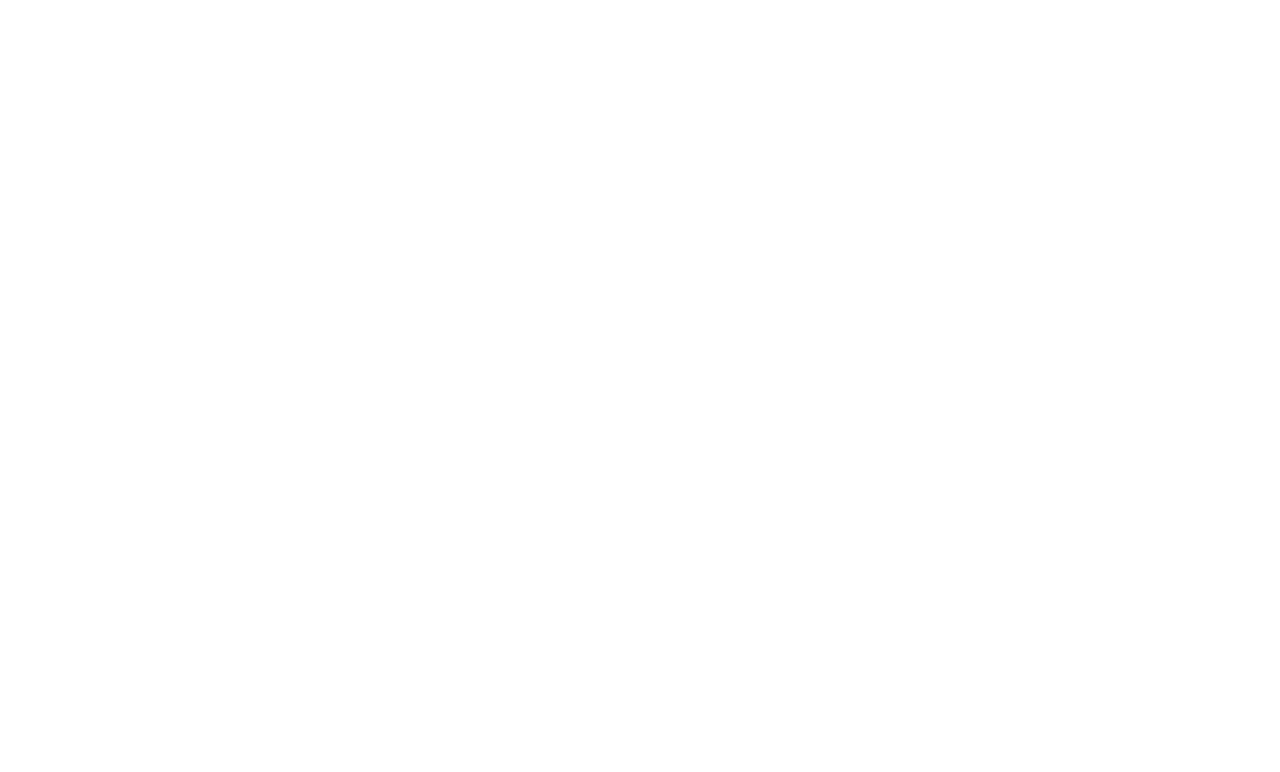
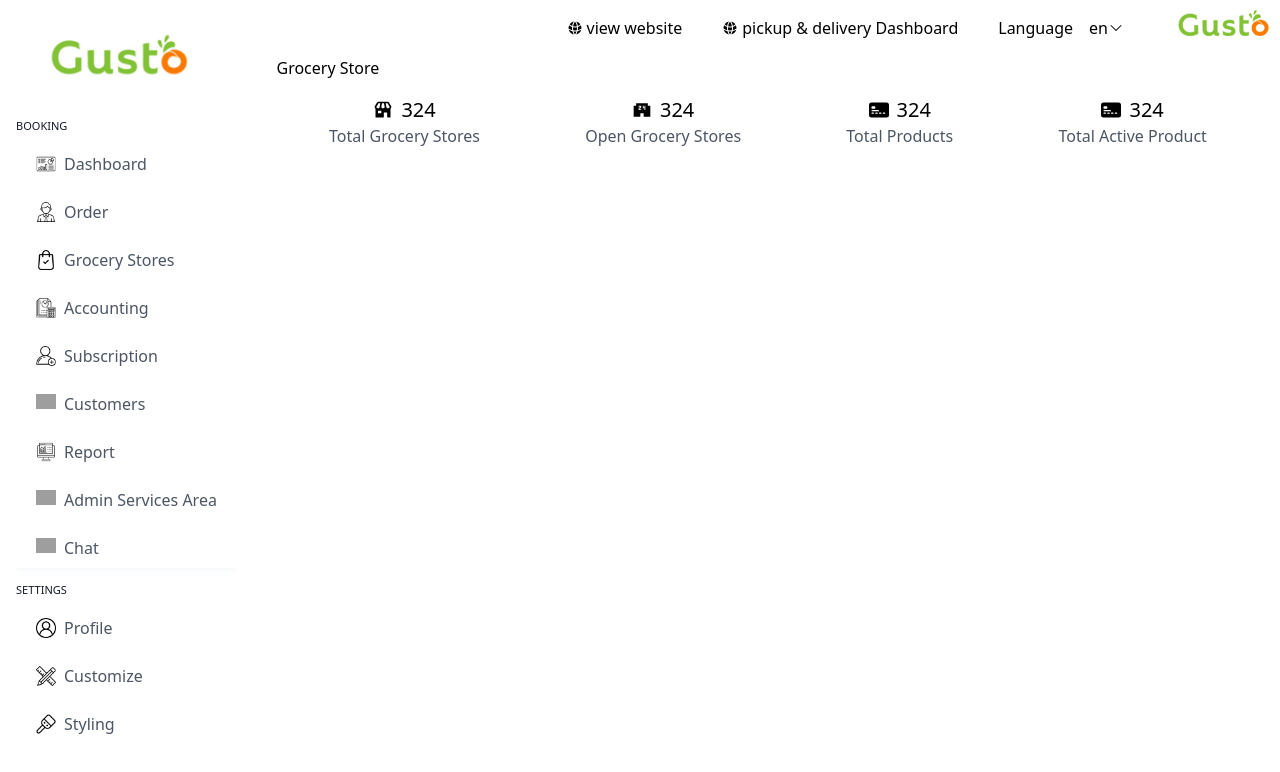
Before and after one commit to Blessino/gusto-dashboard, a React (Vite) app: page /stores in a window 1280 px wide. Before the commit this address had no page. Shown: the top 772 px of the page. Built offline with nearby package versions, Linux system fonts and the light colour scheme; grey boxes are pictures that could not be loaded.

Commit message:
store header is done

```diff
--- a/src/App.jsx
+++ b/src/App.jsx
@@ -1,5 +1,7 @@
 import { BrowserRouter, Navigate, Route, Routes } from 'react-router-dom';
+
 import AppLayout from './ui/AppLayout';
+
 import Dashboard from './pages/Dashboard';
 import Order from './pages/Order';
 import Store from './pages/Store';
@@ -15,7 +17,7 @@
             <Route index element={<Navigate replace to="dashboard" />} />
             <Route path="dashboard" element={<Dashboard />} />
             <Route path="order" element={<Order />} />
-            <Route path="store" element={<Store />} />
+            <Route path="stores" element={<Store />} />
             <Route path="customers" element={<Customers />} />
             <Route path="profile" element={<Profile />} />
           </Route>
--- a/src/data/MenuData.js
+++ b/src/data/MenuData.js
@@ -3,40 +3,49 @@
 export const Booking = [
   {
     title: 'Dashboard',
-    icon: '/dashboard.png' ,
+    icon: '/dashboard.png',
+    path: 'dashboard',
   },
   {
     title: 'Order',
     icon: '/businessman.png',
+     path: 'order',
   },
   {
-    title: 'Groccery Stores',
+    title: 'Grocery Stores',
     icon: '/shopping-bag.png',
+     path: 'stores',
   },
   {
     title: 'Accounting',
     icon: '/budget.png',
+     path: 'accounting',
   },
 
   {
     title: 'Subscription',
     icon: '/user-add.png',
+     path: 'subscription',
   },
   {
     title: 'Customers',
     icon: '/people.png',
+     path: 'customers',
   },
   {
     title: 'Report',
     icon: '/statisctics.png',
+     path: 'report',
   },
   {
     title: 'Admin Services Area',
     icon: '/people.png',
+     path: 'admin',
   },
   {
     title: 'Chat',
     icon: '/cloud.png',
+     path: 'chat',
   },
 ];
 
@@ -44,46 +53,57 @@
   {
     title: "Profile",
     icon: "/user.png",
+     path: 'profile',
   },
   {
     title: "Customize",
     icon: "/school-material.png",
+     path: 'customize',
   },
   {
     title: "Styling",
     icon: "/brush.png",
+     path: 'styling',
   },
   {
     title: "CMS",
     icon: "/computer.png",
+     path: 'cms',
   },
   {
     title: "Catalog",
     icon: "/catalogue.png",
+     path: 'catalog',
   },
   {
     title: "Configurations",
     icon: "/settings-config.png",
+     path: 'configurations',
   },
   {
     title: "Tax",
     icon: "/tax-free.png",
+     path: 'tax',
   },
   {
     title: "Payment Options",
     icon: "/payment.png",
+     path: 'patment-options',
   },
   {
     title: "Manage Delivery",
     icon: "/delivery.png",
+     path: 'manage-delivery',
   },
   {
     title: "Manage Roles",
     icon: "/user.png",
+     path: 'manage-roles',
   },
   {
     title: "Cache Contorls",
     icon: "/user.png",
+     path: 'cache-contorls',
   },
 ];
 
@@ -91,18 +111,22 @@
   {
     title: "Banners",
     icon: "/brush.png",
+     path: 'banners',
   },
   {
     title: "Promo Code",
     icon: "/promo-code.png",
+     path: 'promo-code',
   },
   {
     title: "Loyality Card",
     icon: "/card.png",
+     path: 'loyality-card',
   },
   {
     title: "Campaing",
     icon: "/star.png",
+     path: 'campaing',
   },
 ];
 
@@ -110,9 +134,11 @@
   {
     title: "Tools",
     icon: "/setting.png",
+     path: 'tools',
   },
   {
     title: "DB Aduit Logs",
     icon: "/tax-free.png",
+     path: 'db-aduit-logs',
   },
 ];
--- a/src/pages/Customers.jsx
+++ b/src/pages/Customers.jsx
@@ -10,6 +10,7 @@
         <div>
           <span className="flex items-center justify-center gap-2 text-xl">
             <FaUser />
+            <h2>24</h2>
           </span>
           <h6 className="text-gray-600">Active User Count</h6>
         </div>
@@ -18,14 +19,14 @@
             <FaUserClock />
             <h2>324</h2>
           </span>
-          <h6>Active user count</h6>
+          <h6 className="text-gray-600">Active user count</h6>
         </div>
         <div>
           <span className="flex items-center justify-center gap-2 text-xl">
             <GrLogin />
             <h2>324</h2>
           </span>
-          <h6>Active user count</h6>
+          <h6 className="text-gray-600">Active user count</h6>
         </div>
       </div>
     </div>
--- a/src/pages/Store.jsx
+++ b/src/pages/Store.jsx
@@ -1,7 +1,48 @@
-import React from "react";
+import React from 'react';
+import { BiSolidStore } from 'react-icons/bi';
+import { BsCreditCard2FrontFill } from 'react-icons/bs';
+import { MdLocalConvenienceStore } from 'react-icons/md';
 
 function Store() {
-  return <div>Store</div>;
+  return (
+    <div className='m-auto w-[96%] pt-4'>
+      <div>
+        <h1>Grocery Store</h1>
+      </div>
+      <div>
+        <div className="flex items-center justify-around pt-4">
+          <div>
+            <span className="flex items-center justify-center gap-2 text-xl">
+              <BiSolidStore />
+              <h2>324</h2>
+            </span>
+            <h6 className="text-gray-600">Total Grocery Stores </h6>
+          </div>
+          <div>
+            <span className="flex items-center justify-center gap-2 text-xl">
+              <MdLocalConvenienceStore />
+              <h2>324</h2>
+            </span>
+            <h6 className="text-gray-600">Open Grocery Stores</h6>
+          </div>
+          <div>
+            <span className="flex items-center justify-center gap-2 text-xl">
+              <BsCreditCard2FrontFill />
+              <h2>324</h2>
+            </span>
+            <h6 className="text-gray-600">Total Products</h6>
+          </div>
+          <div>
+            <span className="flex items-center justify-center gap-2 text-xl">
+              <BsCreditCard2FrontFill />
+              <h2>324</h2>
+            </span>
+            <h6 className="text-gray-600">Total Active Product</h6>
+          </div>
+        </div>
+      </div>
+    </div>
+  );
 }
 
 export default Store;
--- a/src/ui/mainNav.jsx
+++ b/src/ui/mainNav.jsx
@@ -14,7 +14,7 @@
           return (
             <li key={item.title} className="list-none">
               <NavLink
-                to={item.title}
+                to={item.path}
                 className="mx-1 my-2 flex items-center justify-start gap-2 px-4 py-2 transition-all duration-200 ease-in-out hover:translate-x-1 hover:cursor-pointer hover:rounded-md hover:bg-blue-100 hover:text-teal-400"
               >
                 <span className="m-0 h-5 w-5 p-0">
@@ -35,7 +35,7 @@
           return (
             <li key={item.title} className="list-none">
               <NavLink
-                to={item.title}
+                to={item.path}
                 className="mx-1 my-2 flex items-center justify-start gap-2 px-4 py-2 transition-all duration-200 ease-in-out hover:translate-x-1 hover:cursor-pointer hover:rounded-md hover:bg-blue-100 hover:text-teal-400"
               >
                 <span className="m-0 h-5 w-5 p-0">
@@ -53,7 +53,7 @@
         </label>
         {Marketing.map((item) => {
           return (
-            <li key={item.title} className="list-none">
+            <li key={item.path} className="list-none">
               <NavLink
                 to={item.title}
                 className="mx-1 my-2 flex items-center justify-start gap-2 px-4 py-2 transition-all duration-200 ease-in-out hover:translate-x-1 hover:cursor-pointer hover:rounded-md hover:bg-blue-100 hover:text-teal-400"
@@ -75,7 +75,7 @@
           return (
             <li key={item.title} className="list-none">
               <NavLink
-                to={item.title}
+                to={item.path}
                 className="mx-1 my-2 flex items-center justify-start gap-2 px-4 py-2 transition-all duration-200 ease-in-out hover:translate-x-1 hover:cursor-pointer hover:rounded-md hover:bg-blue-100 hover:text-teal-400"
               >
                 <span className="m-0 h-5 w-5 p-0">
```
